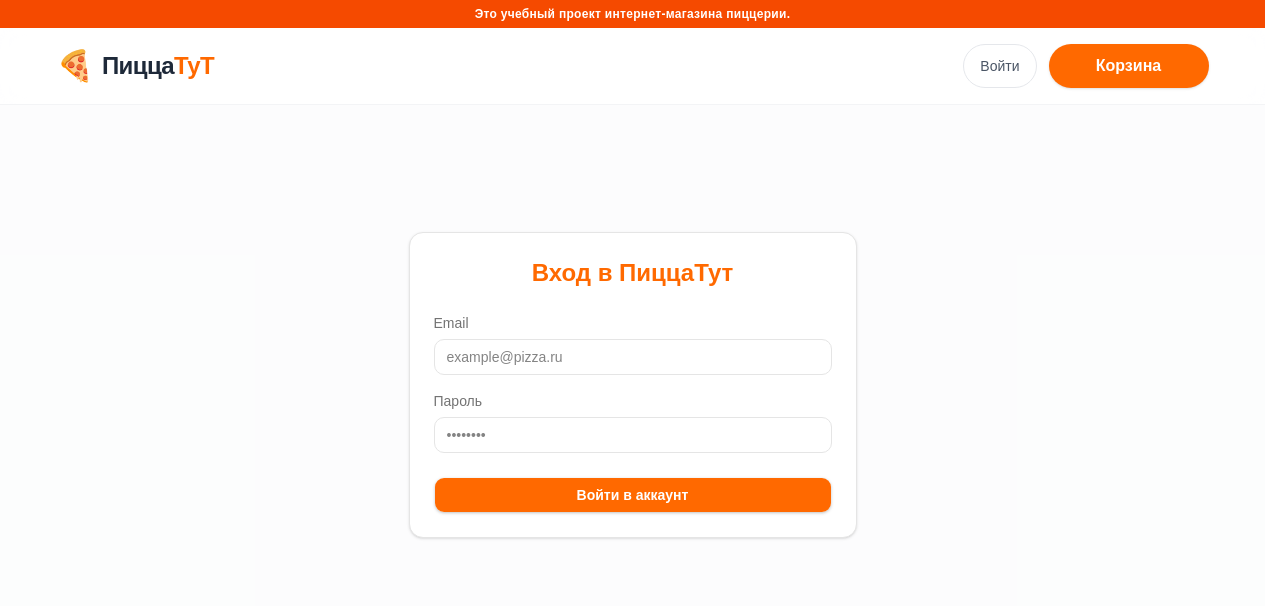
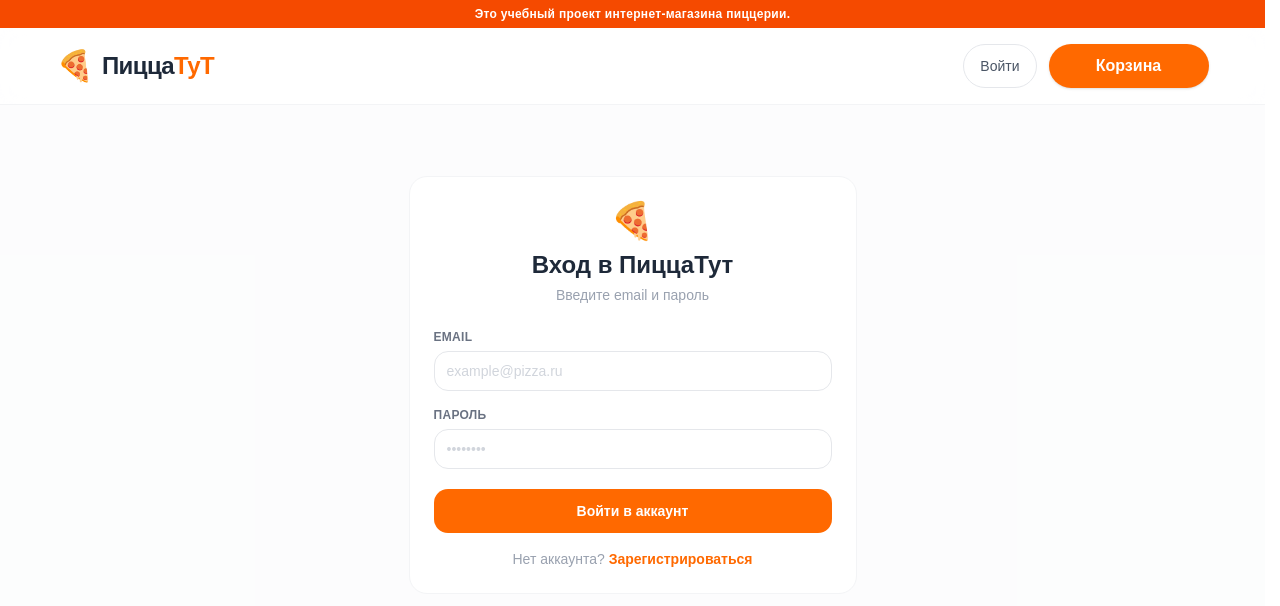
Before and after one commit to MiVaJ/pizza-store, a React app in the folder frontend/: page /login in a window 1280 px wide. Shown: the top 606 px of the page. Built offline with nearby package versions, Linux system fonts and the light colour scheme; no server answers; the HTML template or start-up script is replaced by a standard one.

Commit message:
refactor(frontend): restyle LoginPage to match app design system

```diff
--- a/frontend/src/pages/LoginPage.jsx
+++ b/frontend/src/pages/LoginPage.jsx
@@ -1,90 +1,94 @@
 import React, { useState } from 'react';
-import { Button } from '@/components/ui/button';
+import { useNavigate } from 'react-router-dom';
 import { useAuthStore } from '@/store/useAuthStore';
 
-export default function Login() {
+export default function LoginPage() {
+  const navigate = useNavigate();
   const [email, setEmail] = useState('');
   const [password, setPassword] = useState('');
   const [error, setError] = useState('');
+  const [loading, setLoading] = useState(false);
 
   const login = useAuthStore((state) => state.login);
-  const isAuth = useAuthStore((state) => state.isAuth);
-  const user = useAuthStore((state) => state.user);
 
   const handleSubmit = async (e) => {
     e.preventDefault();
     setError('');
+    setLoading(true);
     try {
       await login({ email, password });
+      navigate('/');
     } catch (err) {
       setError(err.response?.data?.detail || 'Неверная почта или пароль');
+    } finally {
+      setLoading(false);
     }
   };
 
-  // Экран успешного входа
-  if (isAuth && user) {
-    return (
-      <div className="flex flex-col items-center justify-center min-h-[50vh] p-6 text-center">
-        <div className="w-full max-w-md p-6 bg-background border border-border rounded-xl shadow-sm">
-          <h2 className="text-2xl font-bold text-foreground mb-2">
-            Вы успешно вошли, {user.name}!
-          </h2>
-          <p className="text-sm text-muted-foreground">
-            Ваша роль в системе: <span className="font-semibold text-primary">{user.role}</span>
-          </p>
-        </div>
-      </div>
-    );
-  }
-
-  // Экран формы авторизации
   return (
     <div className="flex items-center justify-center min-h-[70vh] px-4">
-      <div className="w-full max-w-md p-6 bg-background border border-border rounded-xl shadow-sm">
-        <h2 className="text-2xl text-orange-500 font-bold text-center text-foreground mb-6">
-          Вход в ПиццаТут
-        </h2>
+      <div className="w-full max-w-md p-6 bg-white border border-gray-100 rounded-2xl">
+        <div className="text-center mb-6">
+          <span className="text-4xl">🍕</span>
+          <h1 className="text-2xl font-black text-gray-800 mt-2">Вход в ПиццаТут</h1>
+          <p className="text-sm text-gray-400 mt-1">Введите email и пароль</p>
+        </div>
 
         <form onSubmit={handleSubmit} className="flex flex-col gap-4">
           <div className="flex flex-col gap-1.5">
-            <label className="text-sm font-medium text-muted-foreground">Email</label>
+            <label className="text-xs font-semibold text-gray-500 uppercase tracking-wide">
+              Email
+            </label>
             <input
               type="email"
               value={email}
               onChange={(e) => setEmail(e.target.value)}
               required
-              className="w-full h-9 px-3 text-sm bg-background border border-input rounded-lg
-                outline-none focus-visible:border-ring focus-visible:ring-2
-                focus-visible:ring-ring/20 transition-all"
               placeholder="example@pizza.ru"
+              className="w-full h-10 px-3 rounded-xl border border-gray-200 text-sm text-gray-800
+                placeholder:text-gray-300 focus:outline-none focus:border-orange-400
+                transition-colors"
             />
           </div>
 
           <div className="flex flex-col gap-1.5">
-            <label className="text-sm font-medium text-muted-foreground">Пароль</label>
+            <label className="text-xs font-semibold text-gray-500 uppercase tracking-wide">
+              Пароль
+            </label>
             <input
               type="password"
               value={password}
               onChange={(e) => setPassword(e.target.value)}
               required
-              className="w-full h-9 px-3 text-sm bg-background border border-input rounded-lg
-                outline-none focus-visible:border-ring focus-visible:ring-2
-                focus-visible:ring-ring/20 transition-all"
+              className="w-full h-10 px-3 rounded-xl border border-gray-200 text-sm text-gray-800
+                placeholder:text-gray-300 focus:outline-none focus:border-orange-400
+                transition-colors"
               placeholder="••••••••"
             />
           </div>
 
-          {error && <p className="text-sm font-medium text-destructive mt-1">{error}</p>}
+          {error && <p className="text-sm text-red-500 bg-red-50 rounded-xl px-4 py-3">{error}</p>}
 
-          <Button
+          <button
             type="submit"
-            variant="default"
-            size="lg"
-            className="w-full mt-2 bg-orange-500 px-4 font-bold text-white shadow-sm transition-all
-              duration-300 hover:bg-orange-600 text-sm cursor-pointer select-none"
+            disabled={loading}
+            className="w-full h-11 bg-orange-500 hover:bg-orange-600 disabled:bg-orange-300
+              text-white font-bold text-sm rounded-xl transition-colors active:scale-[0.99]
+              cursor-pointer select-none mt-1"
           >
-            Войти в аккаунт
-          </Button>
+            {loading ? 'Входим...' : 'Войти в аккаунт'}
+          </button>
+
+          <p className="text-center text-sm text-gray-400">
+            Нет аккаунта?{' '}
+            <button
+              type="button"
+              onClick={() => navigate('/register')}
+              className="text-orange-500 font-semibold hover:underline cursor-pointer"
+            >
+              Зарегистрироваться
+            </button>
+          </p>
         </form>
       </div>
     </div>
```
